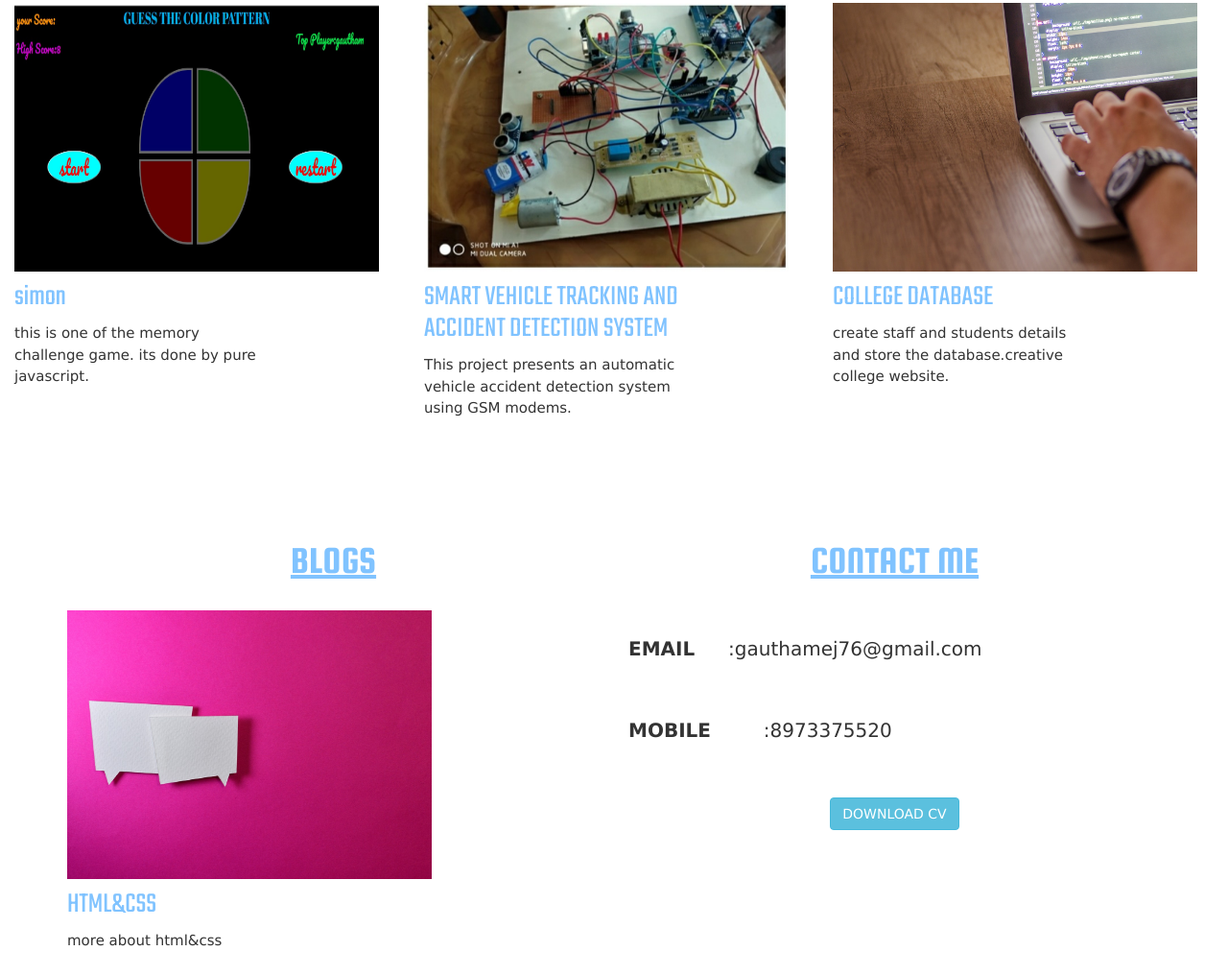
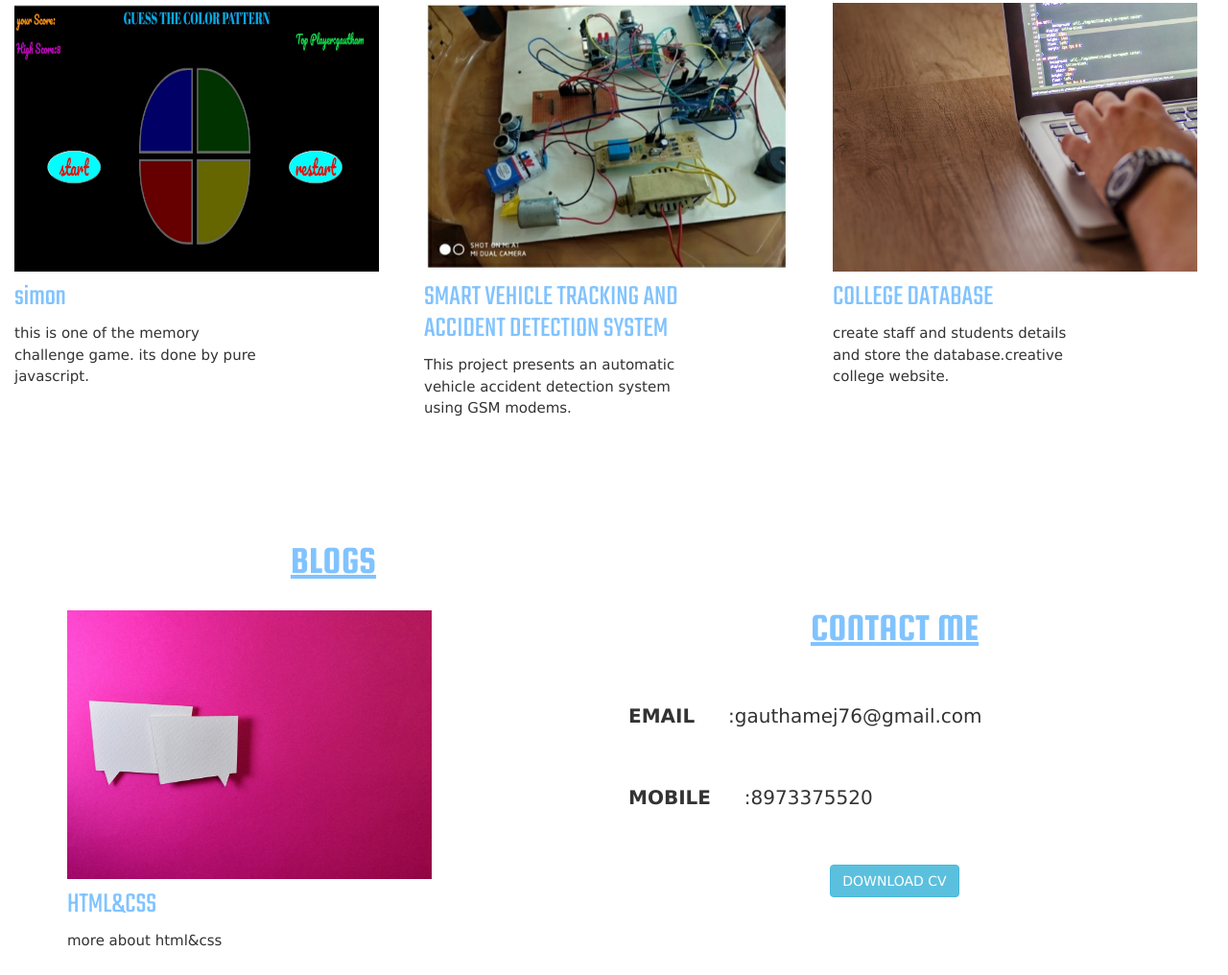
Before and after one commit to gauthamej/gauthamej.github.io, a plain HTML site: page index.html in a window 1280 px wide. Shown: the part 2341-3357 px from the top of the page at 96% size. Drawn offline with nearby package versions, Linux system fonts and the light colour scheme.

Commit message:
Update style.css

```diff
--- a/style.css
+++ b/style.css
@@ -145,7 +145,10 @@ width:110px;
  width:380px;
  }
  .space{
- margin-left:50px;
+ margin-left:30px;
+ }
+.top{
+ margin-top:80px;
  }
 
  .space1{
```
